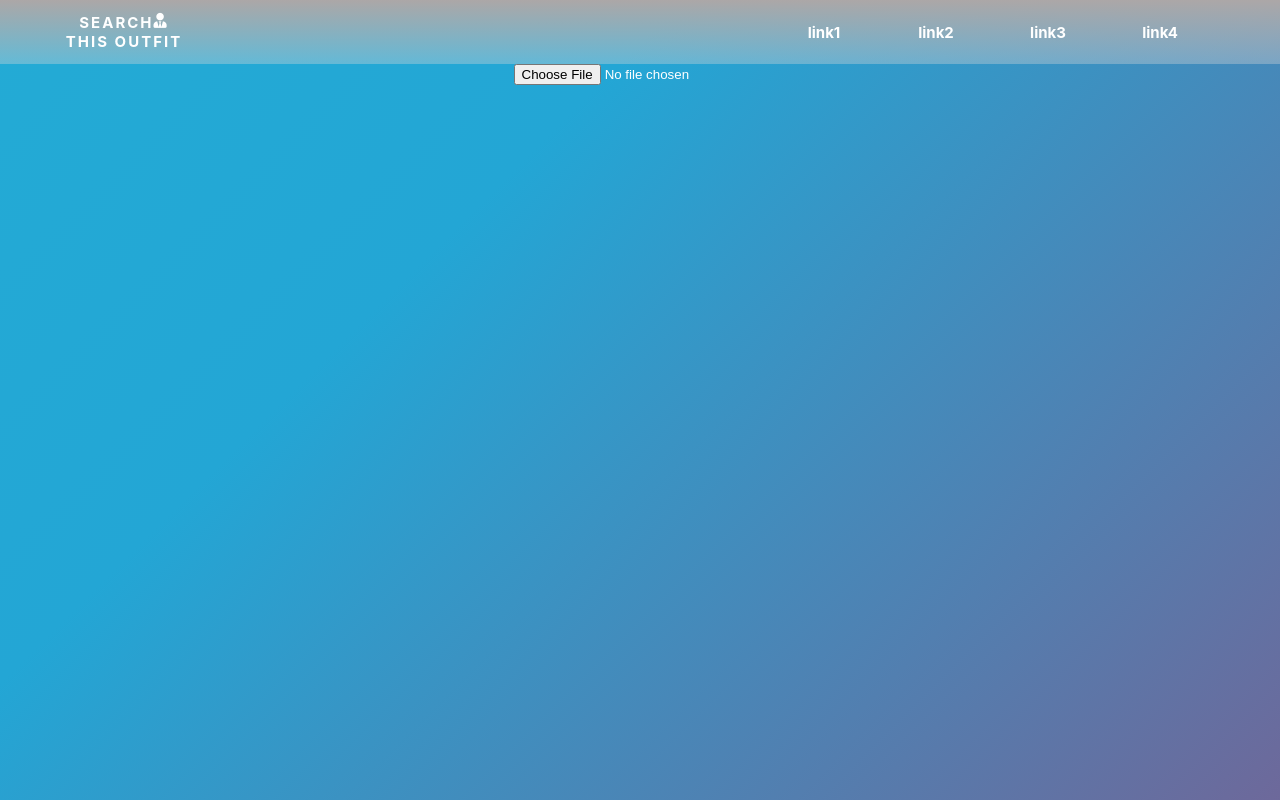
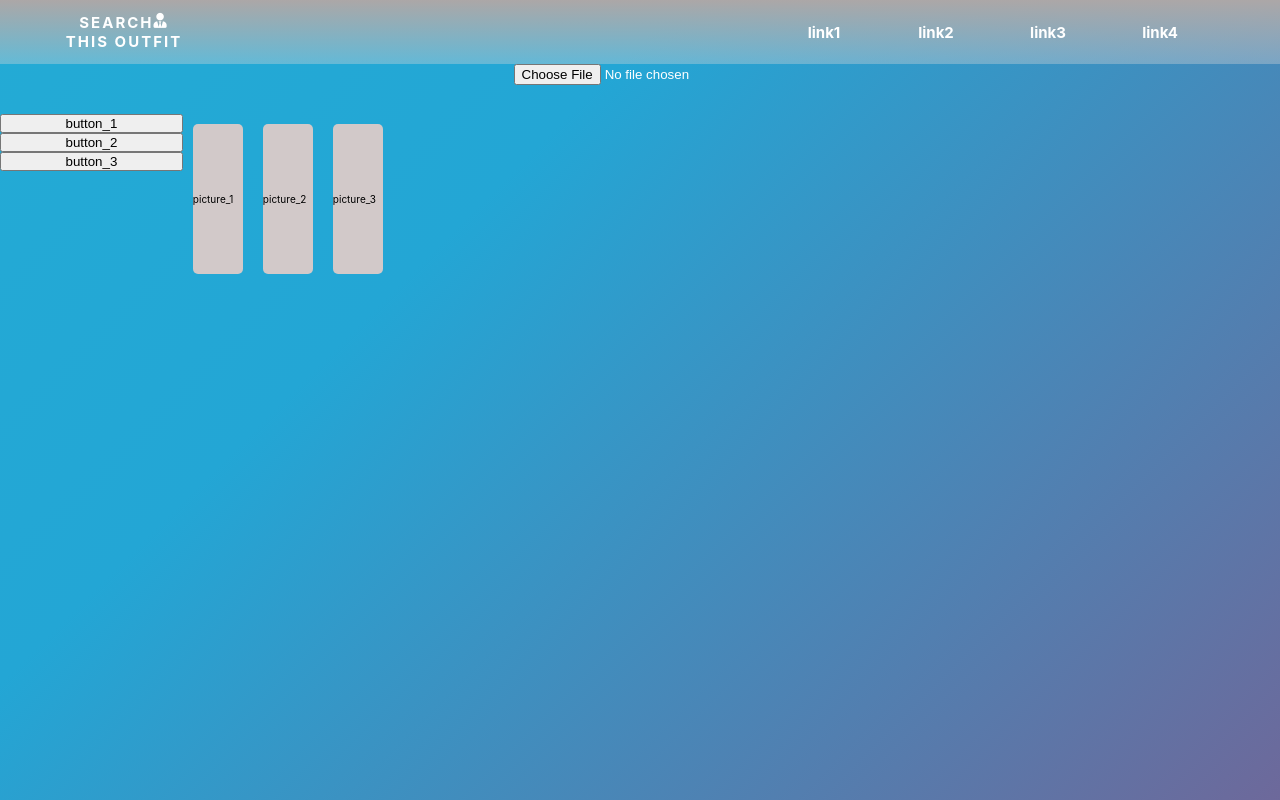
Before and after one commit to peterbarkoczi/search-this-outfit-frontEnd, a React (Create React App) app: page / in a window 1280 px wide. Built offline with nearby package versions, Linux system fonts and the light colour scheme.

Commit message:
some css

```diff
--- a/package.json
+++ b/package.json
@@ -9,6 +9,7 @@
     "axios": "^0.19.2",
     "react": "^16.13.1",
     "react-dom": "^16.13.1",
+    "react-dropzone": "^11.0.1",
     "react-images-upload": "^1.2.8",
     "react-router-dom": "^5.1.2",
     "react-scripts": "3.4.1"
--- a/src/App.css
+++ b/src/App.css
@@ -117,7 +117,7 @@ body {
         right: 0;
         height: 92vh;
         top: 8vh;
-        background-color: rgba(220, 217, 217, 0.4);
+        background-color: rgba(220, 217, 217, 0.5);
         display: flex;
         flex-direction: column;
         align-items: center;
@@ -125,6 +125,7 @@ body {
         padding-bottom: 50vh;
         transform: translateX(100%);
         width: 50%;
+        z-index: 2;
     }
 
     .burger {
@@ -148,15 +149,79 @@ body {
 .main-page {
     display: grid;
     justify-content: center;
+    height: 92vh;
+    grid-template-columns: 1fr 5fr 1fr;
+    grid-template-rows: minmax(50px, auto) 1fr;
+    grid-template-areas:
+                        "input input input"
+                        "sidebar pictures none";
+}
+
+.image-upload-container {
+    grid-area: input;
+    display: flex;
+    flex-direction: column;
 }
 
 .image-upload-div {
     display: flex;
-    flex-direction: column;
     justify-content: center;
+    align-items: center;
 }
 
+/*
+.dropzone {
+    text-align: center;
+    padding: 20px;
+    border: 3px dashed #eeeeee;
+    background-color: #fafafa;
+    color: #bdbdbd;
+}
+ */
+
 .current-image {
+    position: relative;
+    left: 40vw;
     width: 200px;
     height: 200px;
 }
+
+.sidebar {
+    grid-area: sidebar;
+
+}
+
+.sidebar ul {
+    display: flex;
+    flex-direction: column;
+}
+
+.sidebar li {
+    border-radius: 0.5rem;
+}
+
+.pictureResults {
+    grid-area: pictures;
+
+}
+
+.pictureResults ul {
+    display: flex;
+}
+
+.pictureResults li {
+    display: flex;
+    width: 50px;
+    height: 150px;
+    color: black;
+    border-radius: 0.5rem;
+    background-color: #d2c9c9;
+    justify-content: space-between;
+    margin: 1rem;
+    align-items: center;
+
+}
+
+.pictureResults li:hover {
+    box-shadow: 0 8px 16px 0 rgba(0,0,0,0.3);
+}
--- a/src/components/main_page/MainPage.js
+++ b/src/components/main_page/MainPage.js
@@ -1,6 +1,8 @@
 import React, {useContext} from "react";
 import InputField from "./InputFile";
 import { PictureContext} from "../context/PictureContext";
+import SideBar from "./SideBar";
+import PictureResults from "./PictureResults";
 
 function MainPage() {
 
@@ -10,9 +12,13 @@ function MainPage() {
 
     return (
         <div className="main-page" >
-            <InputField />
-            {pictureURL !== null && <img className="current-image" src={pictureURL} alt=""/>}
+            <div className="image-upload-container">
+                <InputField />
+                {pictureURL !== null && <img className="current-image" src={pictureURL} alt=""/>}
+            </div>
 
+            <SideBar />
+            <PictureResults />
         </div>
     )
 }
--- /dev/null
+++ b/src/components/main_page/PictureResults.js
@@ -0,0 +1,24 @@
+import React, { useEffect,useContext } from "react";
+import {PictureContext} from "../context/PictureContext";
+
+function PictureResults() {
+
+    const {
+        pictureResults
+    } = useContext(PictureContext)
+
+
+    return (
+        <div className="pictureResults">
+            <ul>
+                <li>picture_1</li>
+                <li>picture_2</li>
+                <li>picture_3</li>
+            </ul>
+        </div>
+    )
+
+}
+
+
+export default PictureResults;
--- /dev/null
+++ b/src/components/main_page/SideBar.js
@@ -0,0 +1,24 @@
+import React, {useContext, useEffect} from "react";
+import {PictureContext} from "../context/PictureContext";
+
+function SideBar() {
+
+    const {
+        pictureResults
+    } = useContext(PictureContext)
+
+    return (
+        <div className="sidebar">
+            <ul>
+                <button>button_1</button>
+                <button>button_2</button>
+                <button>button_3</button>
+            </ul>
+        </div>
+
+    )
+
+
+}
+
+export default SideBar;
```
Also changed, not shown: src/components/main_page/InputFile.js (+4 -3 lines), 1 other file (tests, documents, lock files or other folders).
